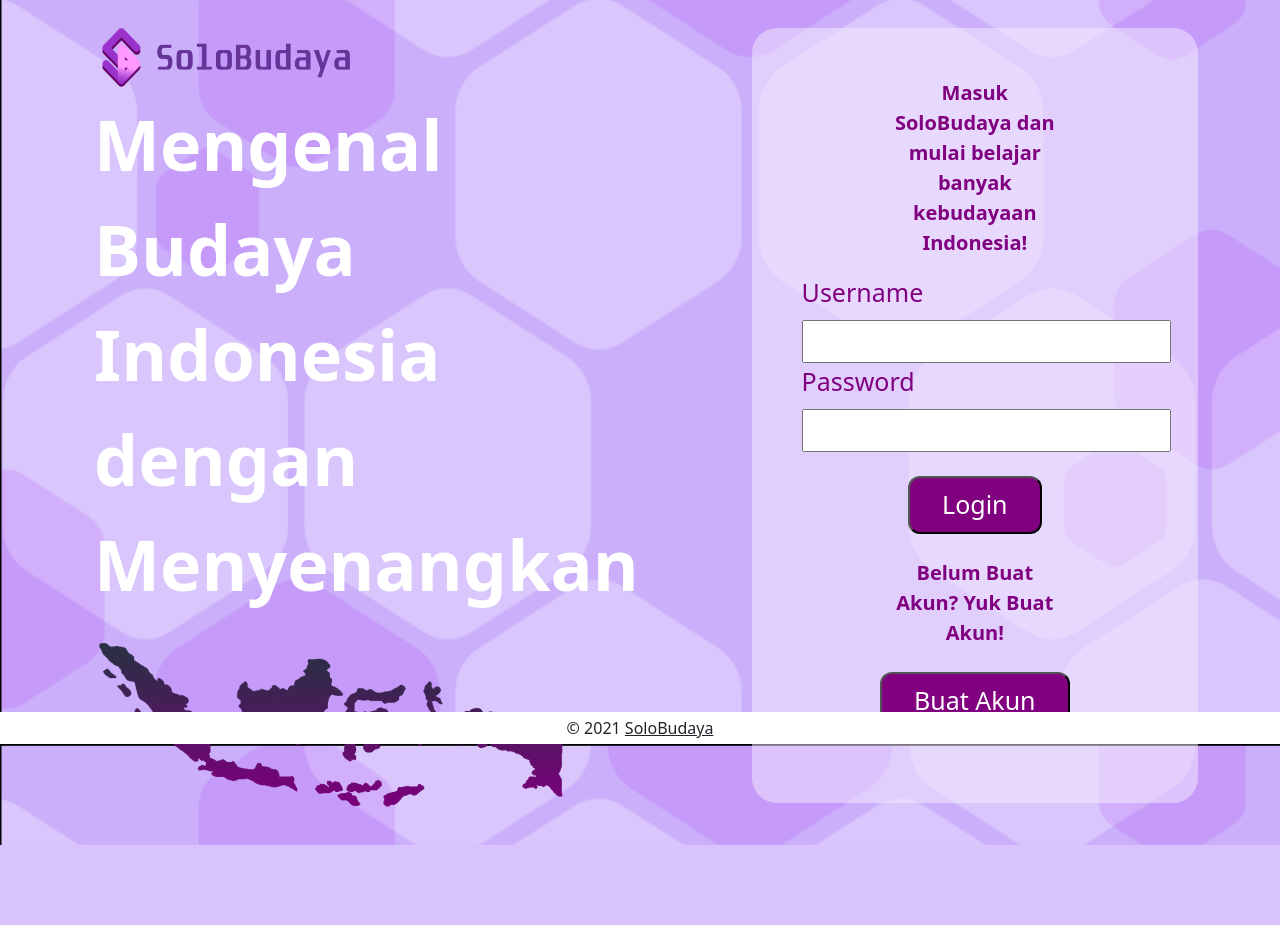
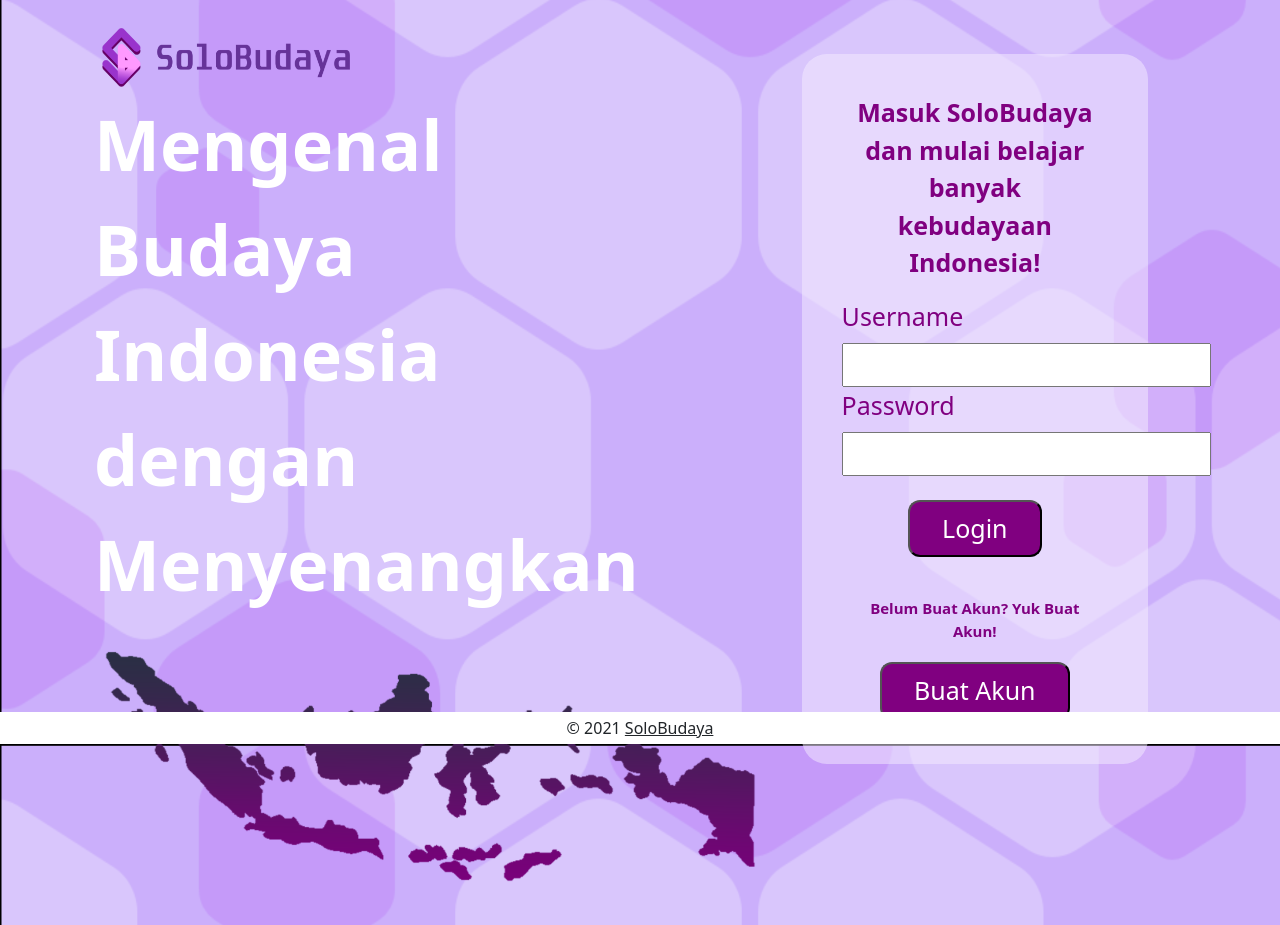
Before and after one commit to Sorrecer/Project-Solobudaya, a PHP site: page / in a window 1280 px wide. Shown: the part 56-981 px from the top of the page. Before the commit the page ends 901 px from the top, so only its background shows below. Run offline with PHP 8.4, Linux system fonts and the light colour scheme.

Commit message:
Update index.php

```diff
--- a/user/index.php
+++ b/user/index.php
@@ -29,7 +29,7 @@
     #rcorners1 {
       border-radius: 25px;
       background: rgba(245, 238, 255, 0.5);
-      padding: 50px;
+      padding: 40px;
       width: auto;
       height: auto;
     }
@@ -67,7 +67,7 @@
         <div class="container d-grid my-1  " style="font-size: 70px; left :auto;"><b> Mengenal Budaya <br>Indonesia dengan<br> Menyenangkan</b>
         </div>
         <div>
-          <img src="../peta1.png" width="500" height="200" class="d--block align-top" alt="">
+          <img src="../peta1.png" width="700" height="280" class="d--block align-top" alt="">
         </div>
       </div>
     </div>
@@ -75,10 +75,10 @@
     <!-- kolom kanan -->
     <div class="column">
       <!-- form login -->
-      <div class="my-4" style="font-size: 25px; color: purple">
+      <div style="font-size: 25px; color: purple; padding:50px">
         <div id="rcorners1">
           <!-- isi kotak   -->
-          <div class="container" style="font-size: 20px; width:60%; text-align: center;font-weight: bold;"> Masuk SoloBudaya dan mulai belajar banyak kebudayaan Indonesia! </div>
+          <div class="container" style="font-size: 25px;  ; text-align: center;font-weight: bold;"> Masuk SoloBudaya dan mulai belajar banyak kebudayaan Indonesia! </div>
           <!-- username -->
           <div class="container my-3"></div>
           <form class="form" name="login">
@@ -89,8 +89,8 @@
             <input type="password" name="password"><br>
             <div class="container" style="text-align: center">
               <button type="submit" class="buttonlogin my-4" name="submit" value="submit">Login</button>
-              <div class="container" style="font-size: 20px; width:60%; text-align: center;font-weight: bold"> Belum Buat Akun? Yuk Buat Akun! </div>
-              <button href="" class="buatakun my-4">Buat Akun</button>
+              <div class="container my-3" style="font-size: 15px;  ; text-align: center;font-weight: bold"> Belum Buat Akun? Yuk Buat Akun! </div>
+              <button href="#" class="buatakun my-1">Buat Akun</button>
             </div>
         </div>
         </form>
```
